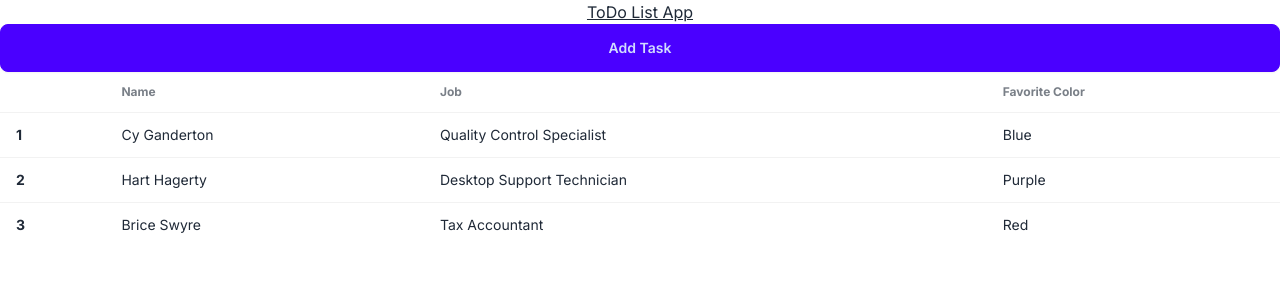
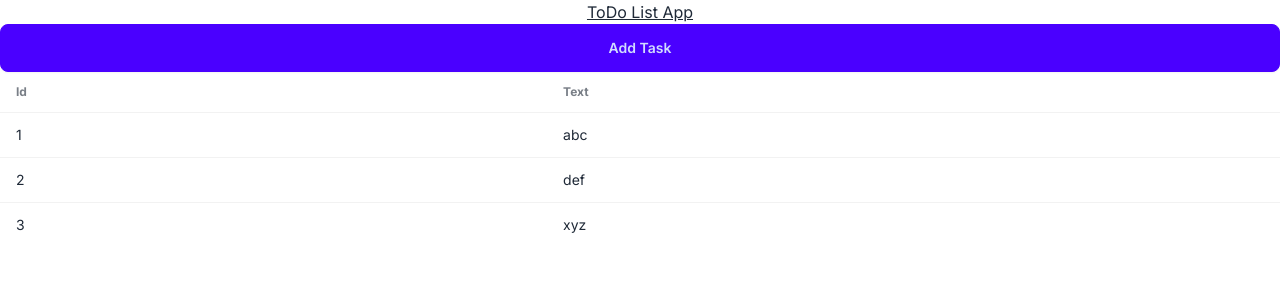
Before and after one commit to monika-shaw/todo-app, a Next.js app: page / in a window 1280 px wide. Shown: the top 300 px of the page. Built offline with nearby package versions, Linux system fonts and the light colour scheme; data requests are answered from the project's data file.

Commit message:
Description : mapping apis response to tasks component. Developer : Monika.

```diff
--- /dev/null
+++ b/api.ts
@@ -0,0 +1,10 @@
+import { ITask } from "./types/tasks";
+
+const baseURL = 'http://localhost:3001';
+
+export const getAllTodos = async (): Promise<ITask[]> => {
+    const res = await fetch(`${baseURL}/tasks`)
+    const todos = await res.json()
+    return todos
+
+}
--- a/app/components/TodoList.tsx
+++ b/app/components/TodoList.tsx
@@ -1,6 +1,11 @@
+import { ITask } from "@/types/tasks"
+import React from "react"
 
+interface TodoListProps{
+    tasks:ITask[]
+}
 
-function TodoList() {
+const TodoList: React.FC<TodoListProps> = ({tasks}) =>{
   return (
     <div>
         <div className="overflow-x-auto">
@@ -8,34 +13,18 @@ function TodoList() {
     {/* head */}
     <thead>
       <tr>
-        <th></th>
-        <th>Name</th>
-        <th>Job</th>
-        <th>Favorite Color</th>
+        <th>Id</th>
+        <th>Text</th>
       </tr>
     </thead>
     <tbody>
-      {/* row 1 */}
-      <tr>
-        <th>1</th>
-        <td>Cy Ganderton</td>
-        <td>Quality Control Specialist</td>
-        <td>Blue</td>
+      {tasks.map((todos)=>(
+
+      <tr key={todos.id}>
+        <td>{todos.id}</td>
+        <td>{todos.text}</td>
       </tr>
-      {/* row 2 */}
-      <tr>
-        <th>2</th>
-        <td>Hart Hagerty</td>
-        <td>Desktop Support Technician</td>
-        <td>Purple</td>
-      </tr>
-      {/* row 3 */}
-      <tr>
-        <th>3</th>
-        <td>Brice Swyre</td>
-        <td>Tax Accountant</td>
-        <td>Red</td>
-      </tr>
+      ))}
     </tbody>
   </table>
 </div>
--- a/app/page.tsx
+++ b/app/page.tsx
@@ -1,13 +1,16 @@
 import Image from "next/image";
 import AddTask from "./components/AddTask";
 import TodoList from "./components/TodoList";
+import { getAllTodos } from "@/api";
 
-export default function Home() {
+export default async function Home() {
+    const tasks = await getAllTodos()
+
     return (
         <main className="text-center">
             <h1 className="text-center underline">ToDo List App</h1>
             <AddTask/>
-            <TodoList/>
+            <TodoList tasks = {tasks}/>
         </main>
     );
 }
--- /dev/null
+++ b/types/tasks.ts
@@ -0,0 +1,4 @@
+export interface ITask {
+    id: string,
+    text: string
+}
```
